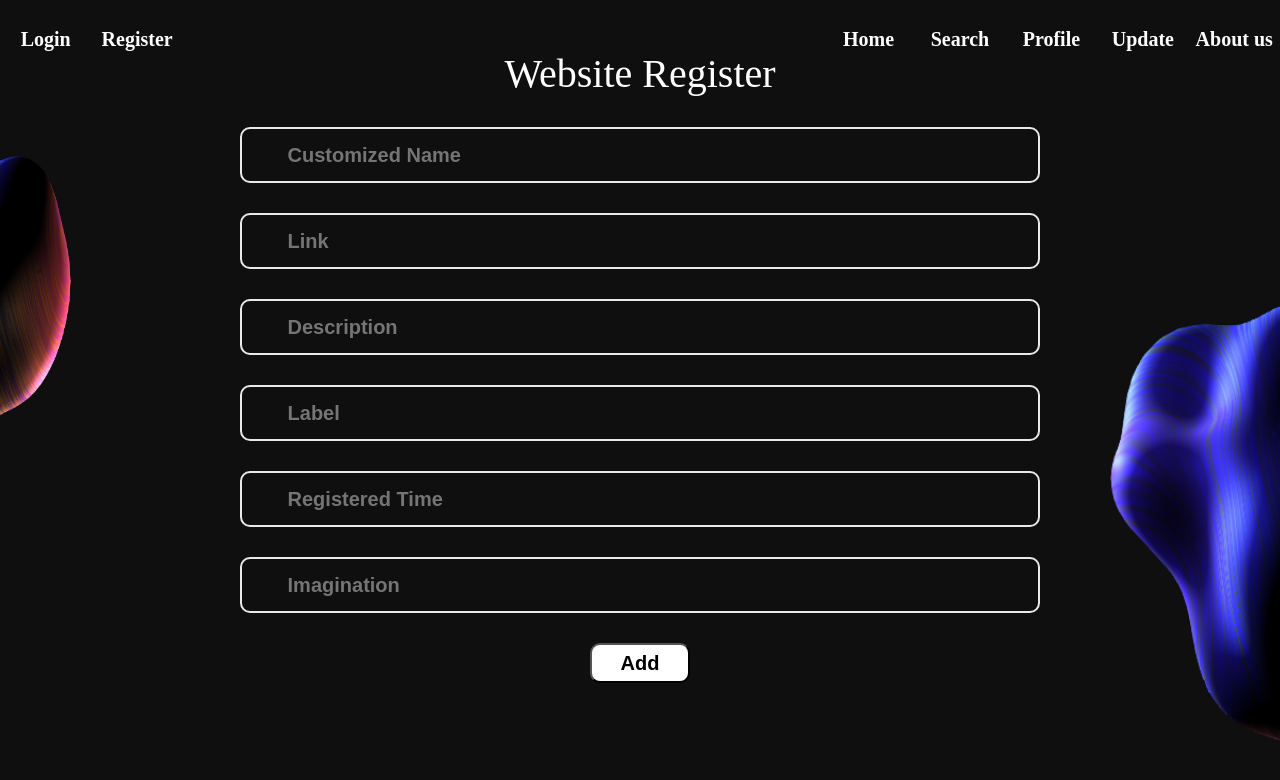
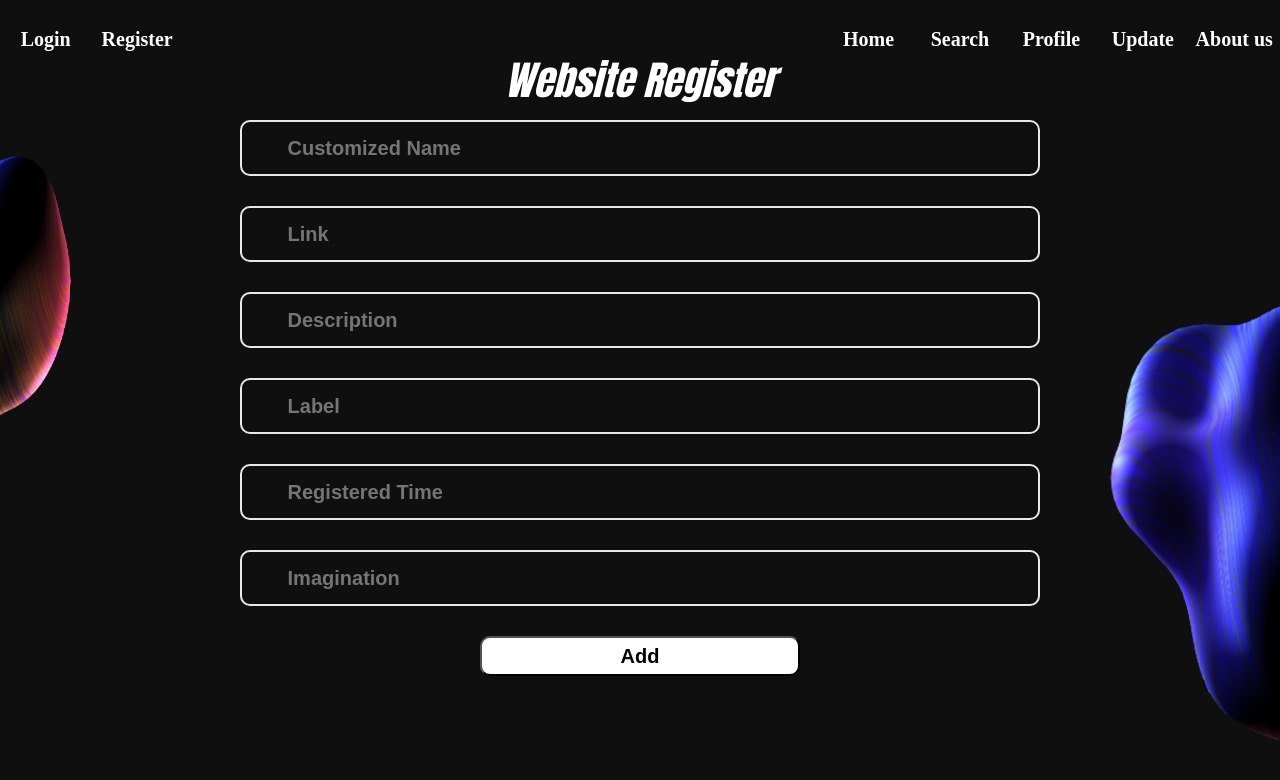
Before and after one commit to zherenh/ITProject, a React (Create React App) app in the folder project/: page /profile in a window 1280 px wide. Shown: the top 780 px of the page. Built offline with nearby package versions, Linux system fonts and the light colour scheme.

Commit message:
button change

```diff
--- a/project/src/components/Profile/Profile.module.css
+++ b/project/src/components/Profile/Profile.module.css
@@ -41,11 +41,14 @@
   /* background-color: red; */
 }
 .mybox .title {
+  margin-bottom: -20px;
   display: flex;
   justify-content: center;
   align-items: center;
   font-size: 40px;
   color: #ffff;
+  font-family: Impact, Haettenschweiler, 'Arial Narrow Bold', sans-serif;
+  font-style: italic;
 }
 .mybox .ipt_box {
   margin: 30px 0px;
@@ -73,7 +76,7 @@
   justify-content: center;
   align-items: center;
   margin: 20px auto;
-  width: 100px;
+  width: 40%;
   height: 40px;
   border-radius: 10px;
   color: #000;
--- a/project/src/components/Profile/Profile.module.less
+++ b/project/src/components/Profile/Profile.module.less
@@ -47,11 +47,14 @@
 }
 
 .mybox .title {
+    margin-bottom: -20px;
     display: flex;
     justify-content: center;
     align-items: center;
     font-size: 40px;
     color: #ffff;
+    font-family:Impact, Haettenschweiler, 'Arial Narrow Bold', sans-serif;
+    font-style: italic;
 }
 
 .mybox .ipt_box {
@@ -83,7 +86,7 @@
     justify-content: center;
     align-items: center;
     margin: 20px auto;
-    width: 100px;
+    width: 40%;
     height: 40px;
     border-radius: 10px;
     color: #000;
```
Also changed, not shown: 1 other file (tests, documents, lock files or other folders).
